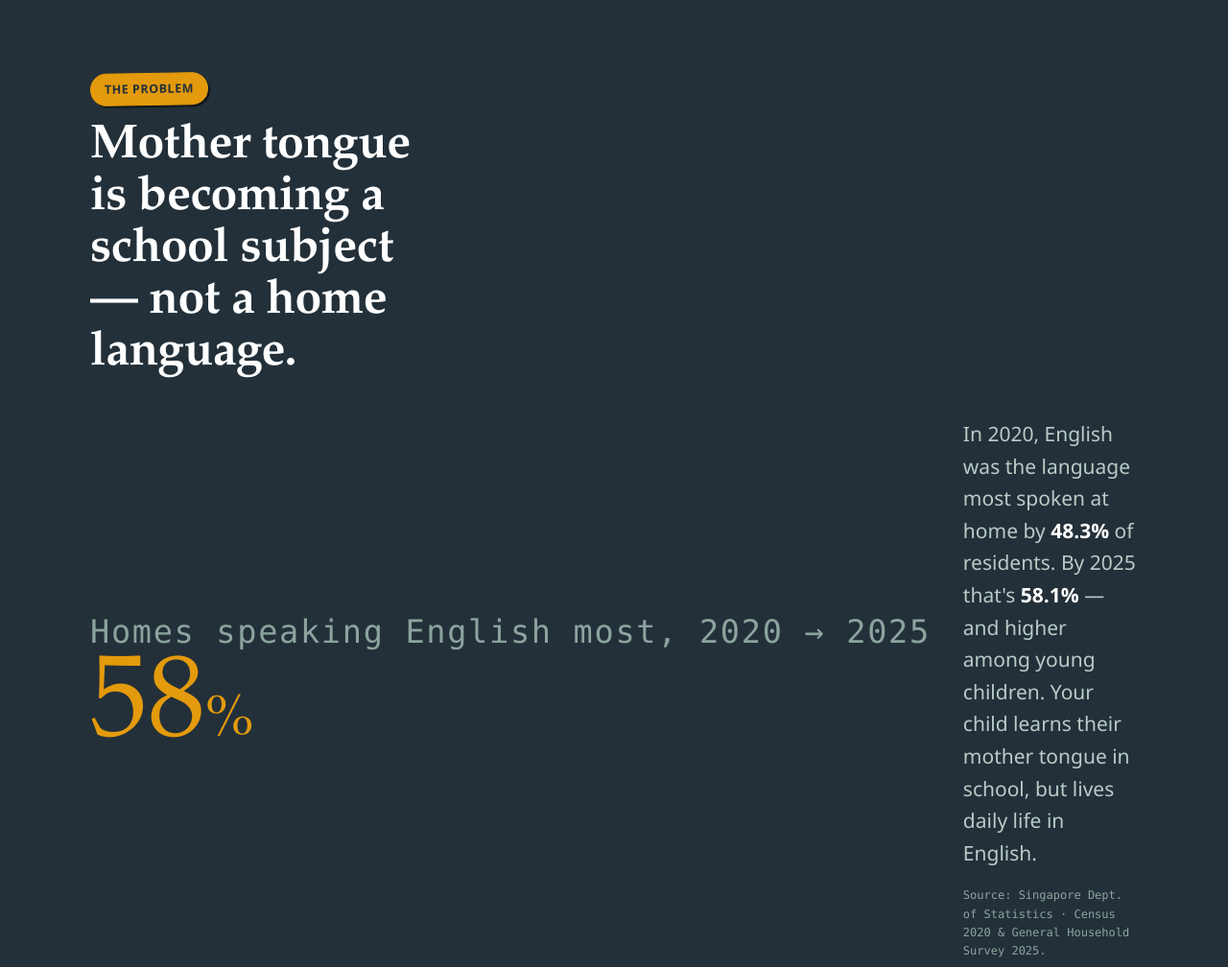
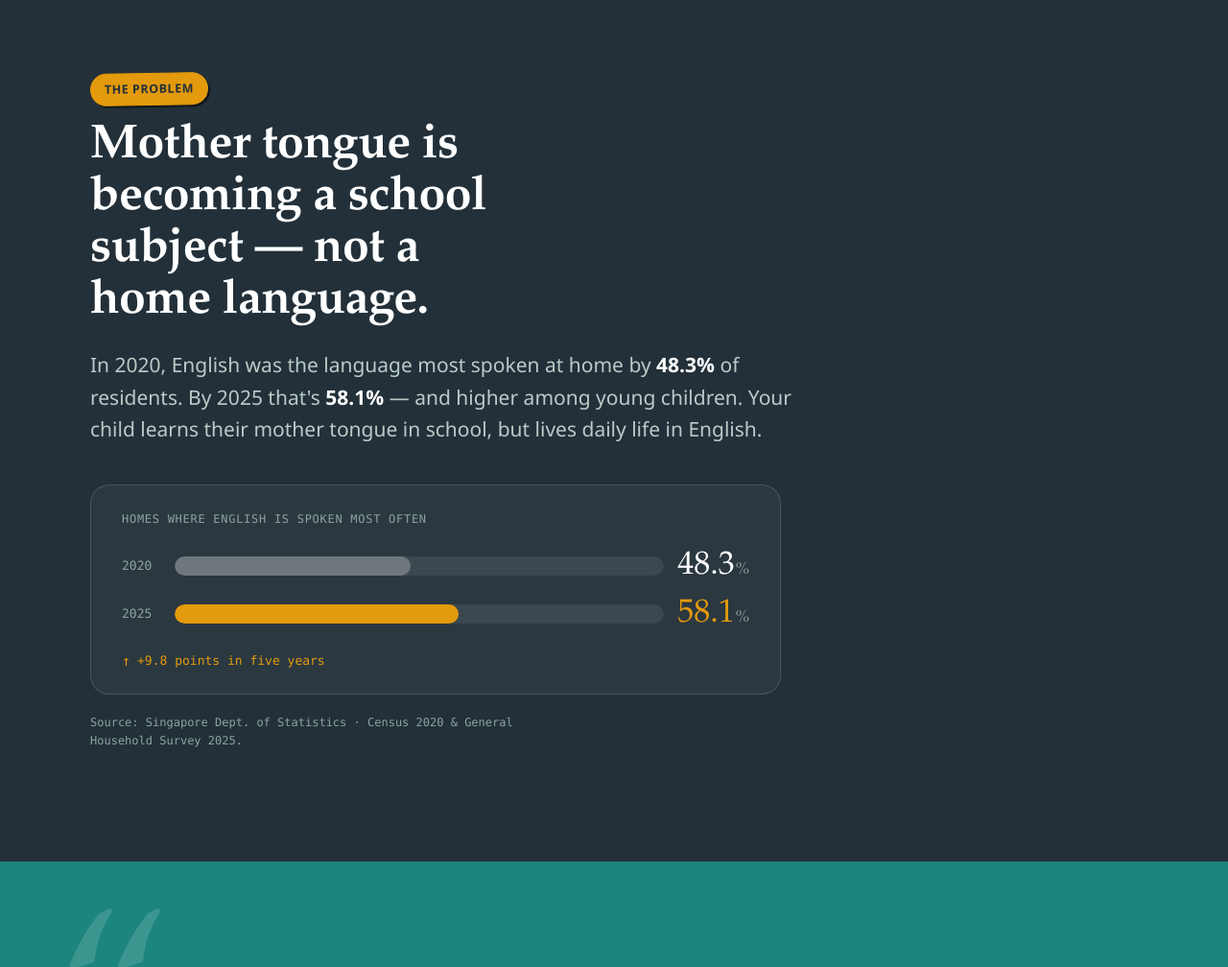
Before and after one commit to jvvinoth/taleLah-education, an Astro site in the folder marketing/: page / in a window 1280 px wide. Shown: the part 1020-2028 px from the top of the page at 96% size. Built offline with nearby package versions, Linux system fonts and the light colour scheme; Astro itself is replaced by a stand-in of ours.

Commit message:
feat(marketing): show the language shift as a comparison, not one number
The point of the stat is the MOVEMENT from 48.3% to 58.1%, which a single
floating "58%" could not tell.

- Problem section becomes a two-bar figure (2020 vs 2025) in a bordered panel,
  with the past bar muted and 2025 in yellow, plus a "+9.8 points in five
  years" delta line — new statDelta string in all four locales.
- Fixes the squeezed prose: the old grid put a long caption inside a 120px
  number in an `auto` column, which swallowed the row and left the lede in a
  narrow ribbon. Title, lede and source now share one 62ch measure.
- Bars grow on load, and the animation is dropped under
  prefers-reduced-motion; the figure carries an aria-label with both values.
- Stat styles move from global.css into the scoped component.

Verified: astro build (4 pages) and astro check (0 errors) clean.

```diff
--- a/marketing/src/components/Problem.astro
+++ b/marketing/src/components/Problem.astro
@@ -1,32 +1,170 @@
 ---
-// Problem — dark band with the Singapore language-shift stat.
+// Problem — dark band. The story is the SHIFT (48.3% → 58.1%), so it is drawn
+// as a two-bar comparison rather than one large number floating in space.
 import type { SiteContent } from '../i18n';
 interface Props { t: SiteContent }
 const { t } = Astro.props;
+
+const FROM = { year: '2020', value: 48.3 };
+const TO = { year: '2025', value: 58.1 };
 ---
 
 <section class="problem" id="problem">
   <div class="wrap">
     <div class="reveal">
       <div class="eyebrow">{t.problem.eyebrow}</div>
-      <h2 style="margin-top:16px;max-width:16ch">{t.problem.title}</h2>
+      <h2 class="p-title">{t.problem.title}</h2>
+      <p class="lede p-lede" set:html={t.problem.lede} />
     </div>
-    <div class="statwrap reveal">
-      <div class="bignum">
-        <span class="from">{t.problem.statLabel}</span>{t.problem.statValue}<span
-          style="font-size:.5em">%</span
-        >
+
+    <figure class="statfig reveal">
+      <figcaption class="statcap">{t.problem.statLabel}</figcaption>
+
+      <div class="bars" role="img" aria-label={`${t.problem.statLabel}: ${FROM.year} ${FROM.value}%, ${TO.year} ${TO.value}%`}>
+        <div class="barrow">
+          <span class="yr">{FROM.year}</span>
+          <div class="track"><span class="fill past" style={`--w:${FROM.value}%`}></span></div>
+          <span class="val">{FROM.value}<i>%</i></span>
+        </div>
+        <div class="barrow now">
+          <span class="yr">{TO.year}</span>
+          <div class="track"><span class="fill" style={`--w:${TO.value}%`}></span></div>
+          <span class="val">{TO.value}<i>%</i></span>
+        </div>
       </div>
-      <div>
-        <p class="lede" set:html={t.problem.lede} />
-        <p class="note">{t.problem.source}</p>
-      </div>
-    </div>
+
+      {t.problem.statDelta && (
+        <p class="delta"><span class="arrow" aria-hidden="true">↑</span>{t.problem.statDelta}</p>
+      )}
+    </figure>
+
+    <p class="note reveal">{t.problem.source}</p>
   </div>
 </section>
 
 <style>
-  .problem .lede :global(b) {
+  /* The old layout put a long caption INSIDE a 120px number in an `auto`
+     grid column, which swallowed the row and squeezed the prose into a
+     narrow ribbon. Everything now sits on one comfortable measure. */
+  .p-title {
+    margin-top: 16px;
+    max-width: 20ch;
+  }
+  .p-lede {
+    margin-top: 22px;
+    max-width: 62ch;
+  }
+  .p-lede :global(b) {
     color: #fff;
   }
+
+  .statfig {
+    margin: 40px 0 0;
+    padding: 26px clamp(18px, 3vw, 32px) 22px;
+    border: 1px solid rgba(255, 255, 255, 0.14);
+    border-radius: 20px;
+    background: rgba(255, 255, 255, 0.04);
+    max-width: 720px;
+  }
+  .statcap {
+    font-family: var(--mono);
+    font-size: 12px;
+    letter-spacing: 0.06em;
+    text-transform: uppercase;
+    color: #8da39e;
+    margin-bottom: 22px;
+  }
+
+  .bars {
+    display: grid;
+    gap: 16px;
+  }
+  .barrow {
+    display: grid;
+    grid-template-columns: 4.5ch 1fr auto;
+    gap: 14px;
+    align-items: center;
+  }
+  .yr {
+    font-family: var(--mono);
+    font-size: 13px;
+    color: #8da39e;
+  }
+  .track {
+    height: 20px;
+    border-radius: 10px;
+    background: rgba(255, 255, 255, 0.08);
+    overflow: hidden;
+  }
+  .fill {
+    display: block;
+    height: 100%;
+    width: var(--w);
+    border-radius: 10px;
+    background: var(--yellow);
+    transform-origin: left center;
+    animation: grow 0.9s cubic-bezier(0.2, 0.8, 0.25, 1) both;
+  }
+  .fill.past {
+    background: rgba(255, 255, 255, 0.26);
+  }
+  .barrow.now .fill {
+    animation-delay: 0.15s;
+  }
+  @keyframes grow {
+    from {
+      transform: scaleX(0);
+    }
+    to {
+      transform: scaleX(1);
+    }
+  }
+  @media (prefers-reduced-motion: reduce) {
+    .fill {
+      animation: none;
+    }
+  }
+
+  .val {
+    font-family: var(--serif);
+    font-size: clamp(24px, 3.4vw, 34px);
+    line-height: 1;
+    color: #fff;
+    font-variant-numeric: tabular-nums;
+    font-variation-settings: 'SOFT' 70, 'WONK' 1;
+  }
+  .val i {
+    font-style: normal;
+    font-size: 0.5em;
+    color: #8da39e;
+    margin-left: 1px;
+  }
+  .barrow.now .val {
+    color: var(--yellow);
+  }
+
+  .delta {
+    display: flex;
+    align-items: center;
+    gap: 7px;
+    margin: 20px 0 0;
+    font-family: var(--mono);
+    font-size: 13px;
+    color: var(--yellow);
+  }
+  .delta .arrow {
+    font-size: 15px;
+  }
+
+  .note {
+    margin-top: 20px;
+    max-width: 62ch;
+  }
+
+  @media (max-width: 560px) {
+    .barrow {
+      grid-template-columns: 4ch 1fr auto;
+      gap: 10px;
+    }
+  }
 </style>
--- a/marketing/src/i18n/en.ts
+++ b/marketing/src/i18n/en.ts
@@ -26,7 +26,8 @@ export const en: SiteContent = {
   problem: {
     eyebrow: 'The problem',
     title: 'Mother tongue is becoming a school subject — not a home language.',
-    statLabel: 'Homes speaking English most, 2020 → 2025',
+    statLabel: 'Homes where English is spoken most often',
+    statDelta: '+9.8 points in five years',
     statValue: '58',
     lede: "In 2020, English was the language most spoken at home by <b>48.3%</b> of residents. By 2025 that's <b>58.1%</b> — and higher among young children. Your child learns their mother tongue in school, but lives daily life in English.",
     source: 'Source: Singapore Dept. of Statistics · Census 2020 & General Household Survey 2025.',
--- a/marketing/src/i18n/ms.ts
+++ b/marketing/src/i18n/ms.ts
@@ -55,7 +55,8 @@ export const ms: SiteContent = {
   problem: {
     eyebrow: 'Masalahnya',
     title: 'Bahasa ibunda menjadi subjek sekolah — bukan bahasa di rumah.',
-    statLabel: 'Rumah yang paling kerap berbahasa Inggeris, 2020 → 2025',
+    statLabel: 'Rumah yang paling kerap berbahasa Inggeris',
+    statDelta: '+9.8 mata dalam lima tahun',
     statValue: '58',
     lede: 'Pada 2020, Bahasa Inggeris ialah bahasa yang paling kerap dituturkan di rumah oleh <b>48.3%</b> penduduk. Menjelang 2025 ia <b>58.1%</b> — lebih tinggi dalam kalangan kanak-kanak kecil. Anak anda belajar bahasa ibunda di sekolah, tetapi menjalani kehidupan harian dalam Bahasa Inggeris.',
     source: 'Sumber: Jabatan Perangkaan Singapura · Banci 2020 & General Household Survey 2025.',
--- a/marketing/src/i18n/ta.ts
+++ b/marketing/src/i18n/ta.ts
@@ -54,7 +54,8 @@ export const ta: SiteContent = {
   problem: {
     eyebrow: 'பிரச்சனை',
     title: 'தாய்மொழி பள்ளிப் பாடமாகிறது — வீட்டு மொழியாக அல்ல.',
-    statLabel: 'வீட்டில் ஆங்கிலமே அதிகம் பேசும் குடும்பங்கள், 2020 → 2025',
+    statLabel: 'வீட்டில் ஆங்கிலமே அதிகம் பேசப்படும் குடும்பங்கள்',
+    statDelta: 'ஐந்து ஆண்டுகளில் +9.8 புள்ளிகள்',
     statValue: '58',
     lede: '2020-ல் <b>48.3%</b> குடியிருப்பாளர்களின் வீட்டில் அதிகம் பேசப்பட்ட மொழி ஆங்கிலம். 2025-ல் அது <b>58.1%</b> — சிறு குழந்தைகளிடம் இன்னும் அதிகம். உங்கள் குழந்தை பள்ளியில் தாய்மொழி கற்கிறது, ஆனால் அன்றாட வாழ்க்கை ஆங்கிலத்தில்.',
     source: 'ஆதாரம்: சிங்கப்பூர் புள்ளியியல் துறை · Census 2020 & General Household Survey 2025.',
--- a/marketing/src/i18n/types.ts
+++ b/marketing/src/i18n/types.ts
@@ -44,6 +44,8 @@ export interface SiteContent {
     statValue: string;
     lede: string;
     source: string;
+    /** Comparison chart: the shift is the story, not a single number. */
+    statDelta?: string; // e.g. "+9.8 points in five years"
   };
   insight: { eyebrow: string; title: string; body: string };
   how: {
--- a/marketing/src/i18n/zh.ts
+++ b/marketing/src/i18n/zh.ts
@@ -55,7 +55,8 @@ export const zh: SiteContent = {
   problem: {
     eyebrow: '问题所在',
     title: '母语正在变成一门学校科目——而不是家里的语言。',
-    statLabel: '在家最常说英语的家庭，2020 → 2025',
+    statLabel: '在家最常说英语的家庭',
+    statDelta: '五年内上升 9.8 个百分点',
     statValue: '58',
     lede: '2020 年，<b>48.3%</b> 的居民在家最常说英语；到 2025 年已是 <b>58.1%</b>——在幼童中比例更高。孩子在学校学母语，日常生活却在英语里。',
     source: '来源：新加坡统计局 · Census 2020 与 General Household Survey 2025。',
--- a/marketing/src/styles/global.css
+++ b/marketing/src/styles/global.css
@@ -194,10 +194,8 @@ nav{position:sticky;top:0;z-index:50;background:color-mix(in srgb,var(--cream) 8
 .problem h2{color:#fff;}
 .problem .eyebrow{color:var(--navy);background:var(--yellow);border-color:var(--yellow);box-shadow:2px 2px 0 rgba(0,0,0,.55);}
 .problem .lede{color:#B9CBC7;}
-.statwrap{display:grid;grid-template-columns:auto 1fr;gap:34px;align-items:center;margin-top:40px;}
-@media(max-width:760px){.statwrap{grid-template-columns:1fr;gap:22px;}}
-.bignum{font-family:var(--serif);font-size:clamp(64px,12vw,120px);line-height:.9;color:var(--yellow);font-variant-numeric:tabular-nums;font-variation-settings:"SOFT" 70,"WONK" 1;}
-.bignum .from{display:block;font-size:.28em;color:#8DA39E;font-family:var(--mono);letter-spacing:.05em;margin-bottom:10px;}
+/* The stat comparison lives in Problem.astro (scoped). Only the shared note
+   colour stays global. */
 .problem .note{color:#8DA39E;font-family:var(--mono);font-size:12px;margin-top:18px;}
 
 /* insight band — big storybook quote */
```
